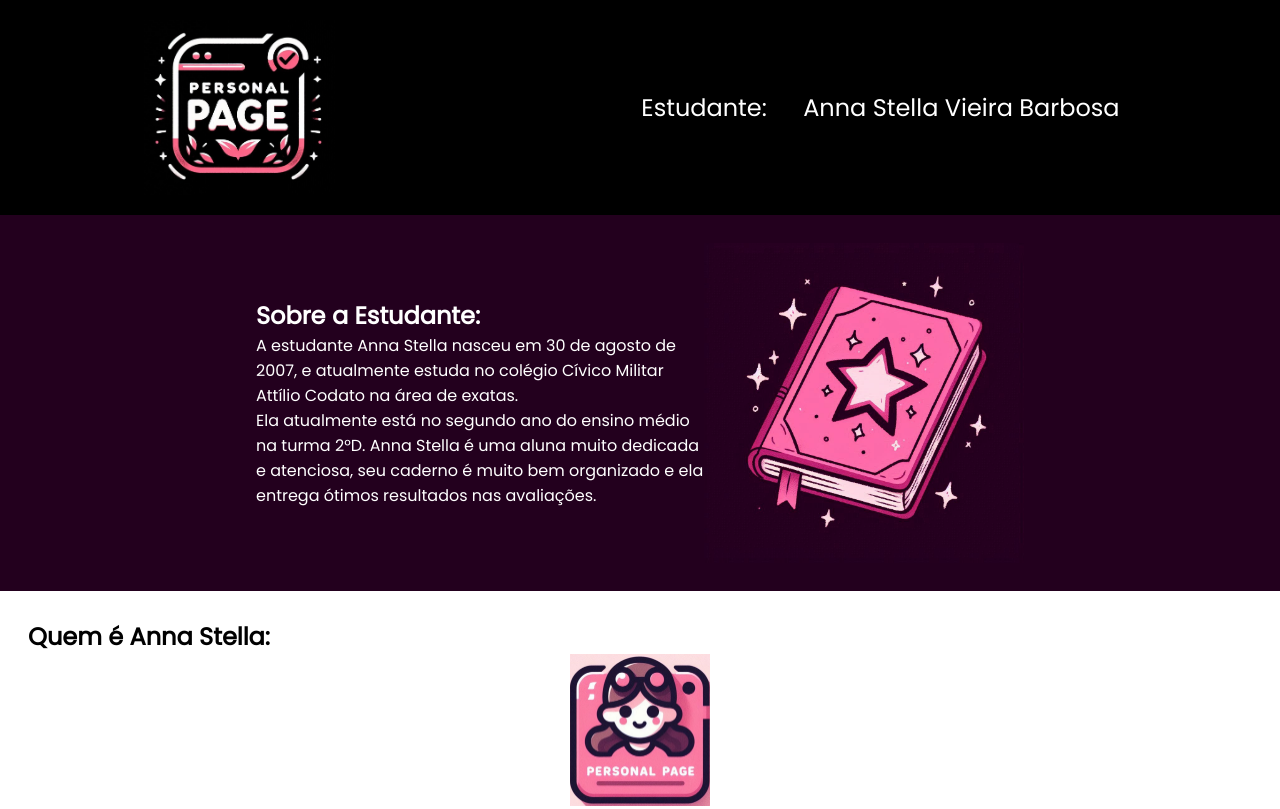
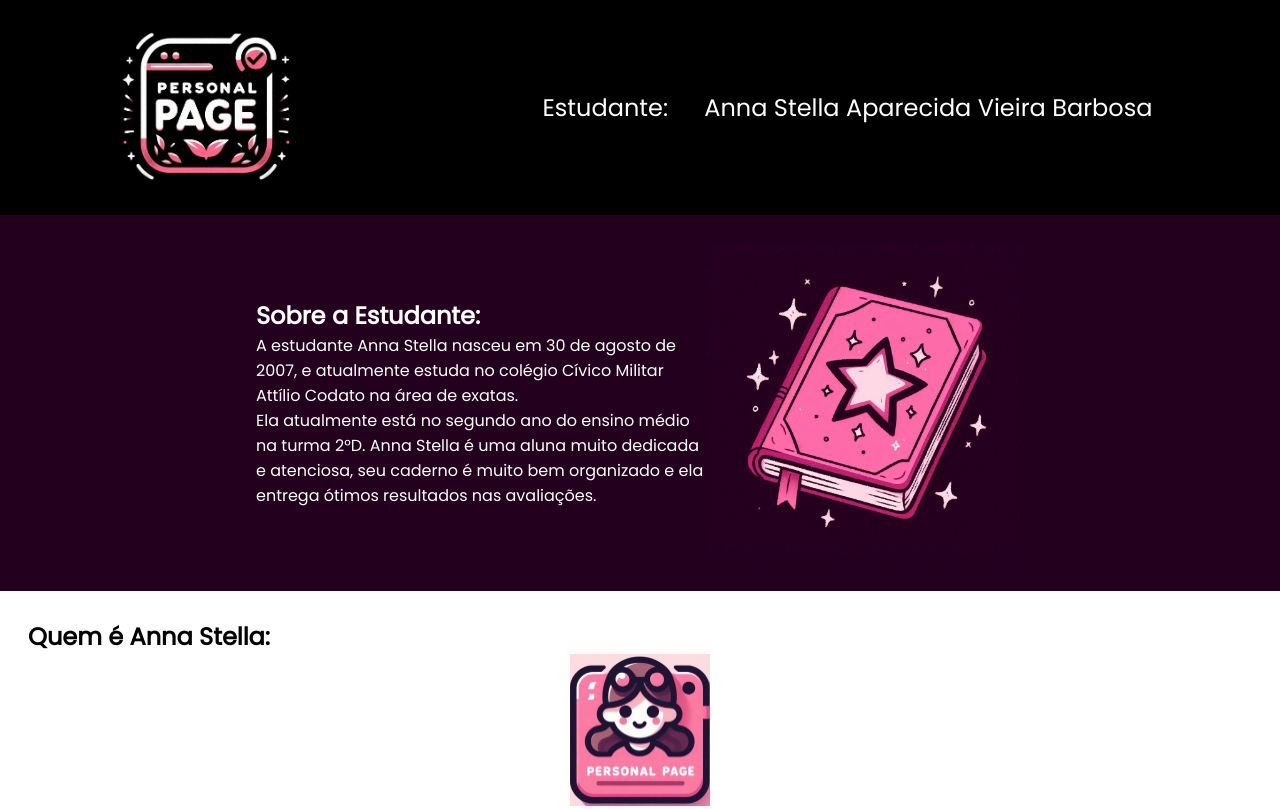
Before and after one commit to pockfairy/projeto-p-gina-pessoal, a plain HTML site: page index.html in a window 1280 px wide. Shown: the top 809 px of the page. Drawn offline with Linux system fonts and the light colour scheme.

Commit message:
correção de texto

```diff
--- a/index.html
+++ b/index.html
@@ -15,7 +15,7 @@
         <img class="cabecalho-imagem" src="logo preta.png" alt="Logo da Pagina">
         <ul class="cabecalho-lista">
             <li class="cabecalho-lista-item">Estudante:</li>
-            <li class="cabecalho-lista-item">Anna Stella Vieira Barbosa</li>
+            <li class="cabecalho-lista-item">Anna Stella Aparecida Vieira Barbosa</li>
         </ul>
     </header>
     <section class="escola">
```
